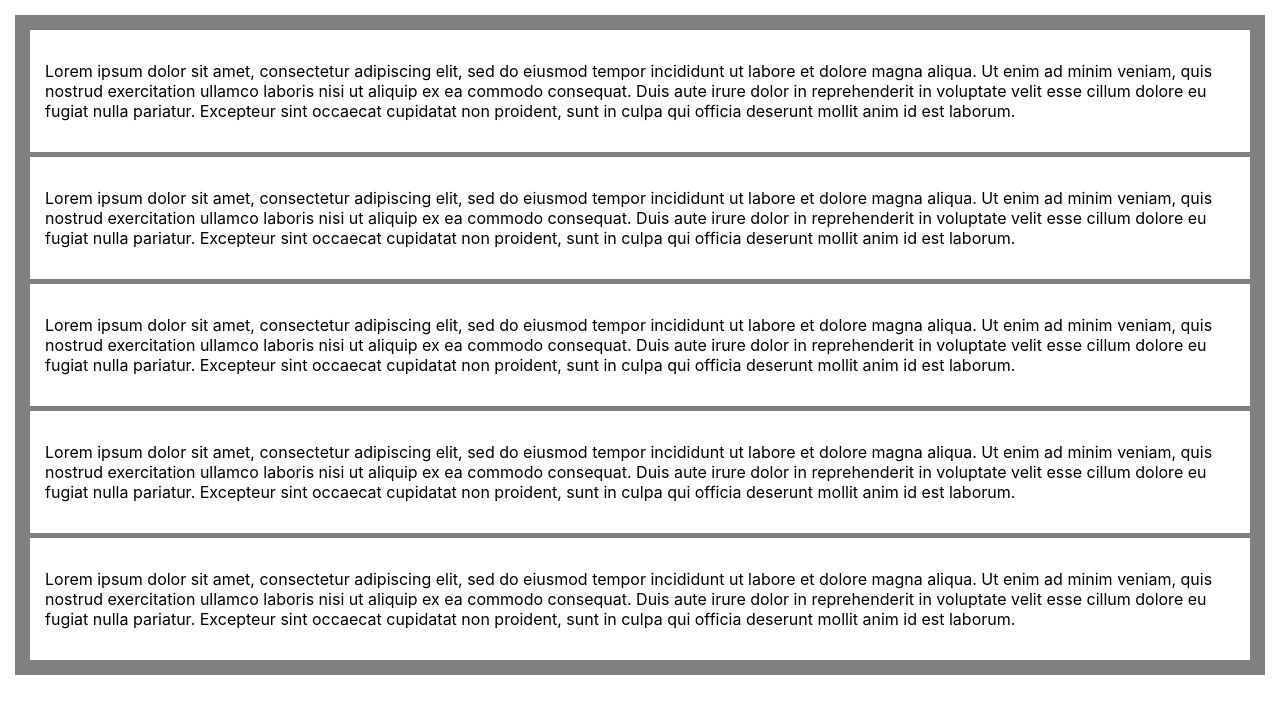
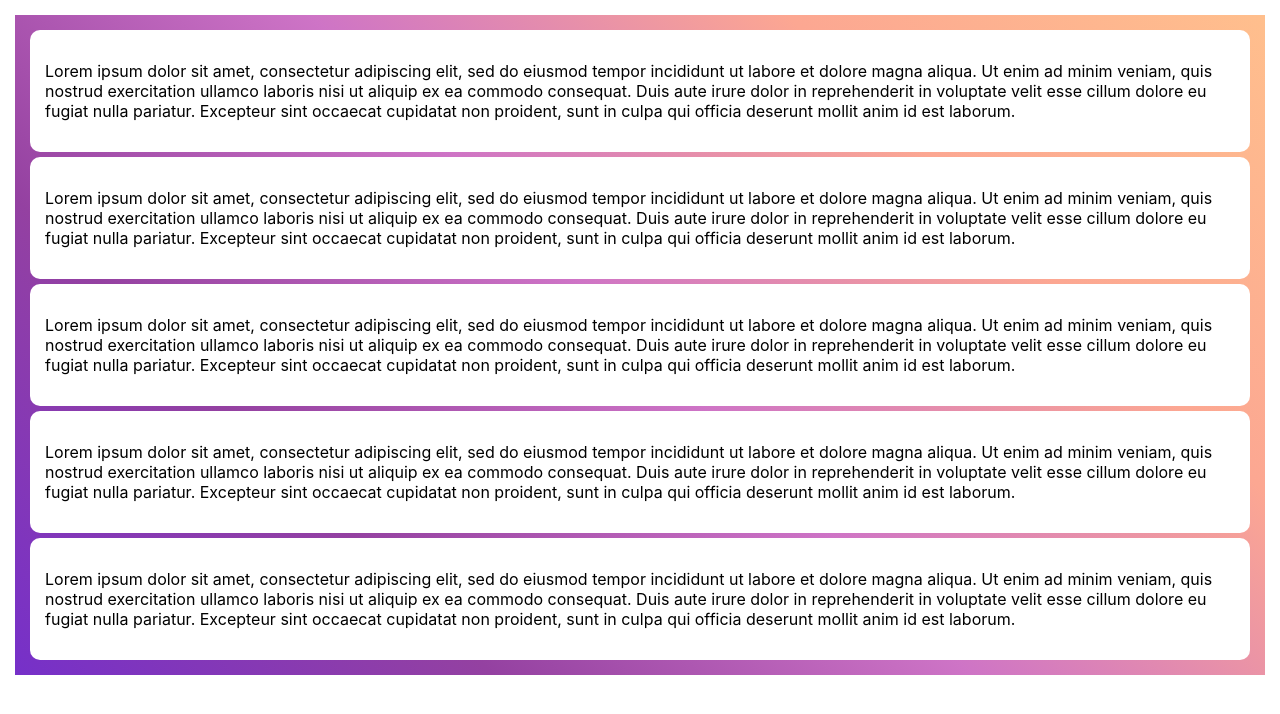
Before and after one commit to tywi6665/M3, a React (Create React App) app: page / in a window 1280 px wide. Shown: the top 714 px of the page. Built offline with nearby package versions, Linux system fonts and the light colour scheme.

Commit message:
added linear gradient to mastercontainer

```diff
--- a/src/App.scss
+++ b/src/App.scss
@@ -6,11 +6,12 @@
     grid-template-rows: repeat(5, 1fr);
     grid-column-gap: 0px;
     grid-row-gap: 5px;
-    background: grey;
+    background: linear-gradient(45deg, rgba(118,48,201,1) 0%, rgba(148,65,161,1) 25%, rgba(206,116,198,1) 50%, rgba(252,167,146,1) 75%, rgba(255,191,141,1) 100%);
 
     .container {
         background: white;
         padding: 15px;
+        border-radius: 10px;
     }
 
     .section-1 { grid-area: 1 / 1 / 2 / 2; }
@@ -19,3 +20,9 @@
     .section-4 { grid-area: 4 / 1 / 5 / 2; }
     .section-5 { grid-area: 5 / 1 / 6 / 2; }
 }
+
+// @media only screen and (max-width: 700px) {
+//     .master-container {
+
+//     }
+// }
```
